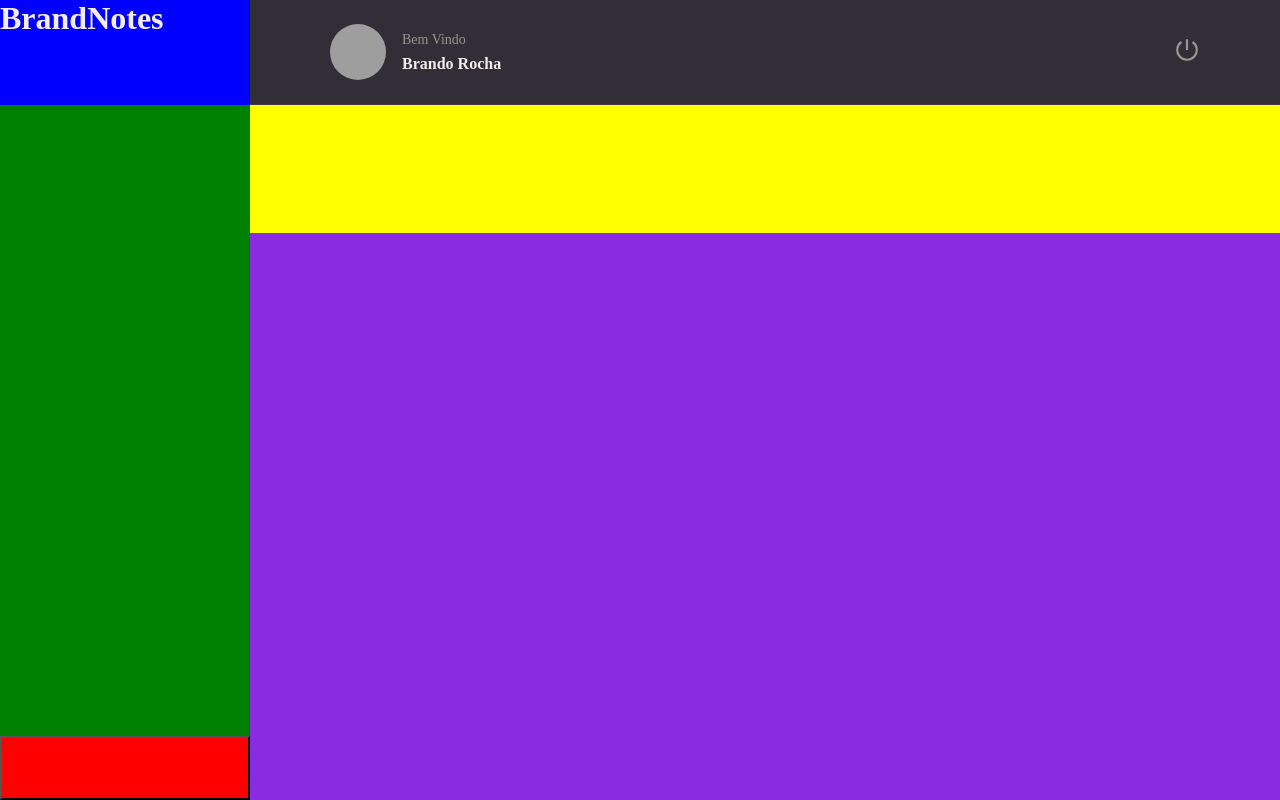
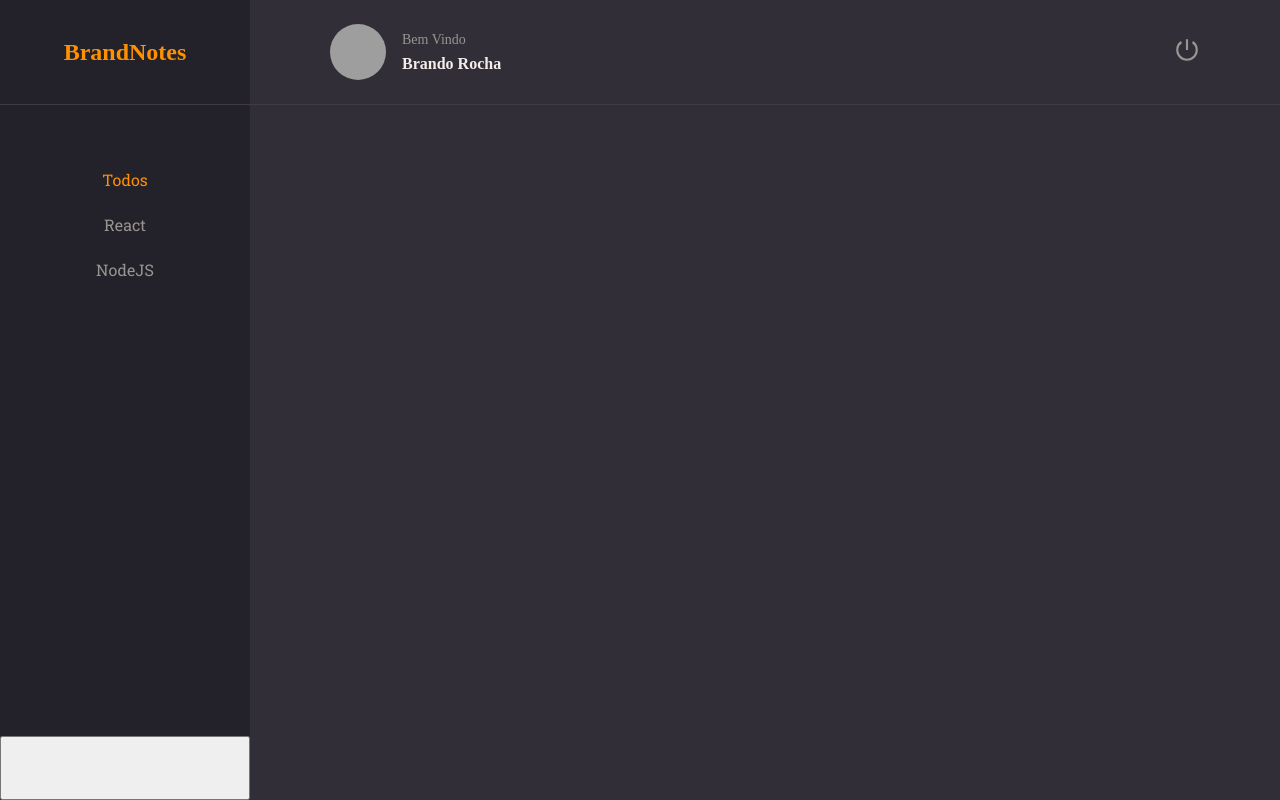
Before and after one commit to Bran00/RocketNotes, a React (Vite) app in the folder rocketnotes/: page / in a window 1280 px wide. Built offline with nearby package versions, Linux system fonts and the light colour scheme; grey boxes are pictures that could not be loaded.

Commit message:
feat: create navbar filters

```diff
--- a/rocketnotes/src/components/ButtonText/index.jsx
+++ b/rocketnotes/src/components/ButtonText/index.jsx
@@ -1,9 +1,10 @@
 import { Container } from "./styles";
 
-export function ButtonText({ title, ...rest }) {
+export function ButtonText({ title, isActive = false, ...rest }) {
   return (
     <Container
     type="button"
+    isActive={isActive}
     {...rest}>
       {title}
     </Container>
--- a/rocketnotes/src/components/ButtonText/styles.js
+++ b/rocketnotes/src/components/ButtonText/styles.js
@@ -2,7 +2,7 @@
 
 export const Container = styled.button`
   background: none;
-  color: ${({ theme }) => theme.COLORS.ORANGE};
+  color: ${({ theme, isActive }) => isActive ? theme.COLORS.ORANGE : theme.COLORS.GRAY_100};
 
   border: none;
   font-size: 16px;
--- a/rocketnotes/src/pages/Home/index.jsx
+++ b/rocketnotes/src/pages/Home/index.jsx
@@ -1,6 +1,6 @@
 import { Container, Brand, Menu, Search, Content, NewNote } from "./styles"
 
-import { Header } from "../../components/Header"
+import { Header, ButtonText, Button } from "../../components"
 
 export function Home() {
   return (
@@ -11,7 +11,11 @@
 
       <Header />
 
-      <Menu></Menu>
+      <Menu>
+        <li><ButtonText title="Todos" isActive /></li>
+        <li><ButtonText title="React" /></li>
+        <li><ButtonText title="NodeJS" /></li>
+      </Menu>
 
       <Search></Search>
 
--- a/rocketnotes/src/pages/Home/styles.js
+++ b/rocketnotes/src/pages/Home/styles.js
@@ -18,25 +18,47 @@
 
 export const Brand = styled.div`
   grid-area: brand;
-  background-color: blue;
-`;
+
+  display: flex;
+  align-items: center;
+  justify-content: center;
+
+  border-bottom-width: 1px;
+  border-bottom-style: solid;
+  border-bottom-color: ${({ theme }) => theme.COLORS.BACKGROUND_700};
+
+  background-color: ${({ theme }) => theme.COLORS.BACKGROUND_900};
+
+  > h1 {
+    font-size: 24px;
+    color: ${({ theme }) => theme.COLORS.ORANGE};
+  }
+`
 
 export const Menu = styled.ul`
   grid-area: menu;
-  background-color: green;
+
+  background-color: ${({ theme }) => theme.COLORS.BACKGROUND_900};
+
+  padding-top: 64px;
+  text-align: center;
+
+  > li {
+    margin-bottom: 24px;
+  }
 `;
 
 export const Search = styled.div`
   grid-area: search;
-  background-color: yellow;
+
 `;
 
 export const Content = styled.div`
   grid-area: content;
-  background-color: blueviolet;
+
 `;
 
 export const NewNote = styled.button`
   grid-area: newnote;
-  background-color: red;
+
 `;
```
